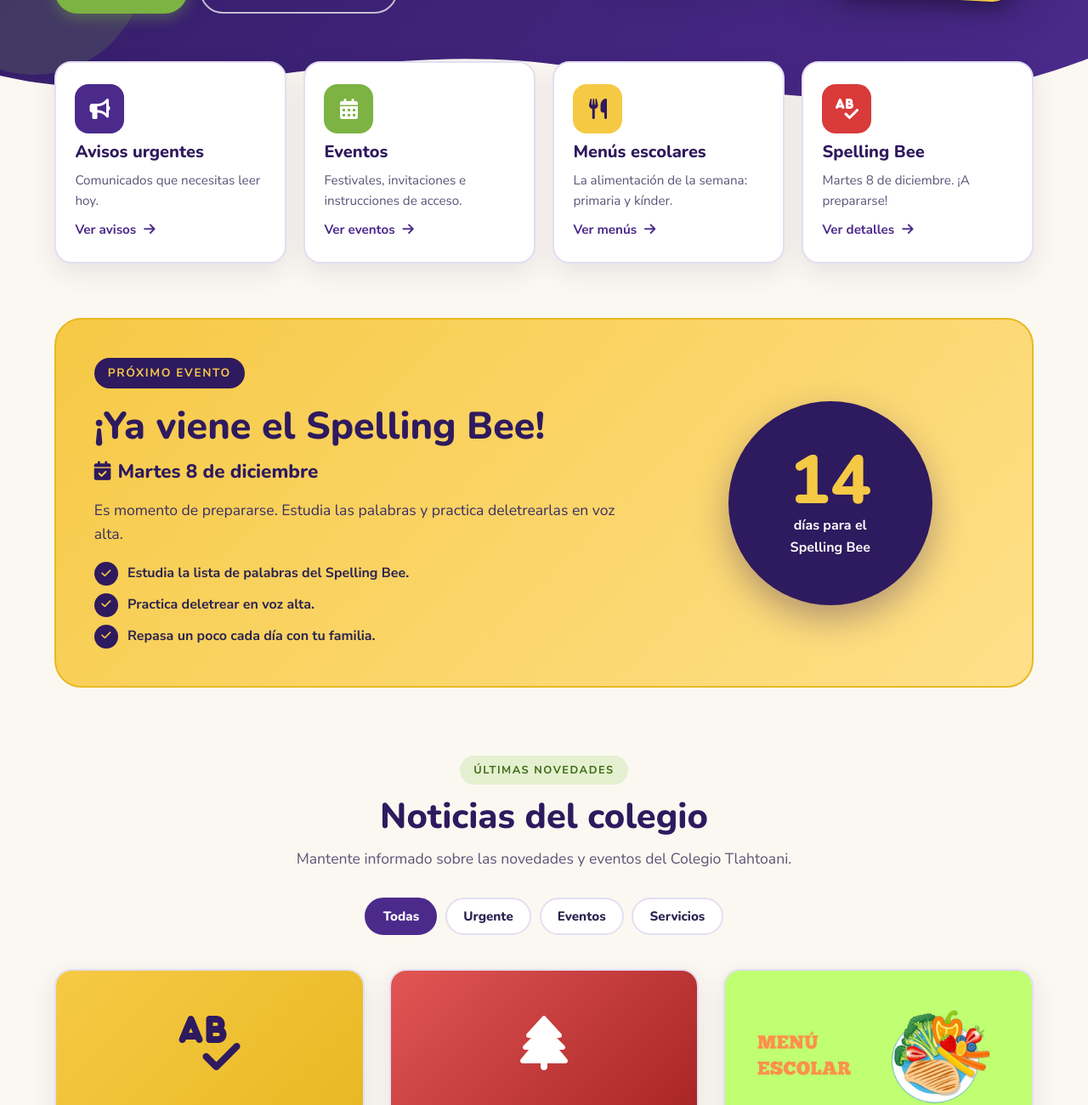
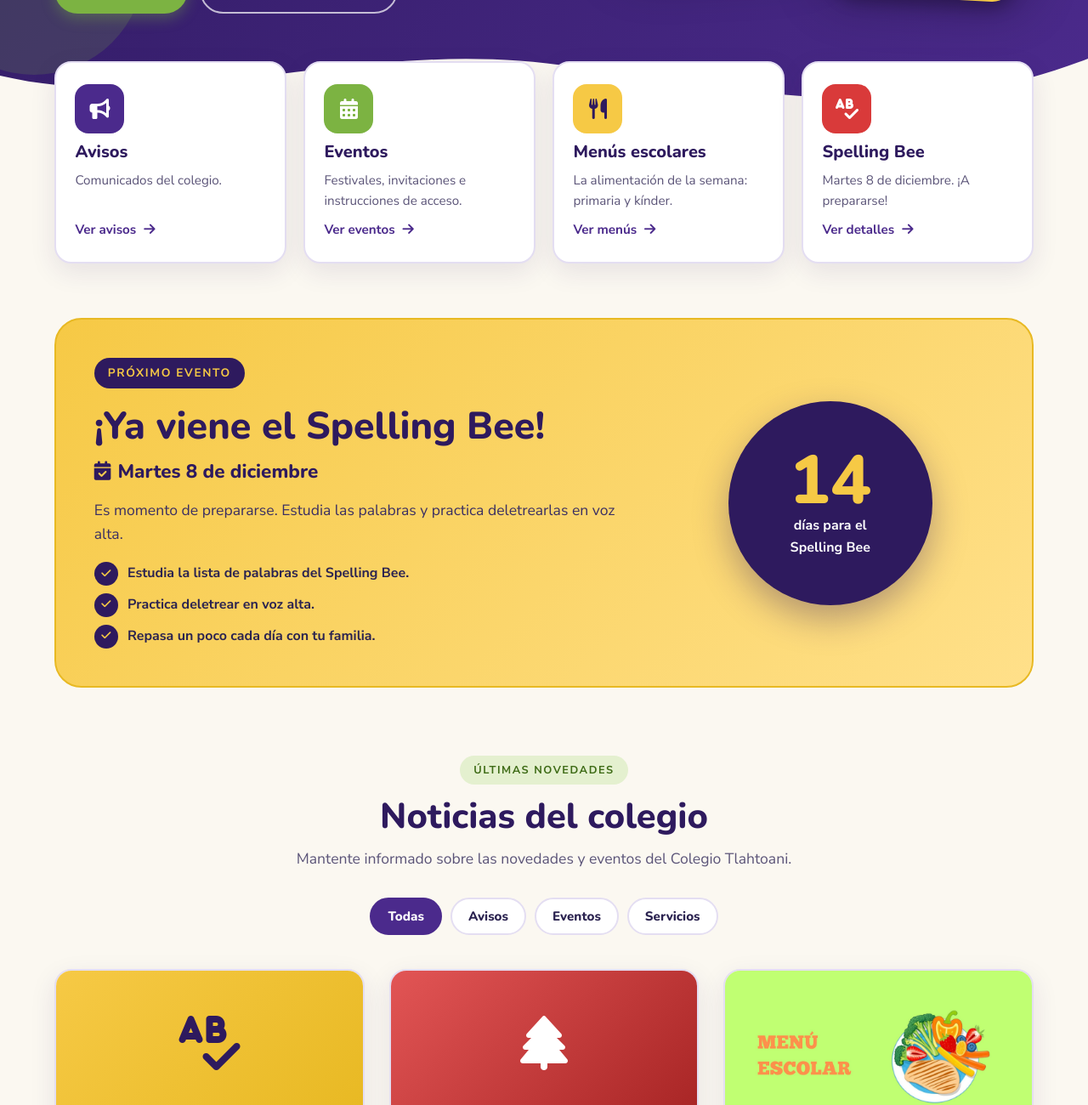
Before and after one commit to colegiotlahtoani/noticias, a plain HTML site: page index.html in a window 1280 px wide. Shown: the part 593-1893 px from the top of the page at 85% size. Drawn offline with nearby package versions, Linux system fonts and the light colour scheme.

Commit message:
Update index.html

```diff
--- a/index.html
+++ b/index.html
@@ -408,8 +408,8 @@
             <div class="container accesos-grid">
                 <a class="acceso reveal" href="#noticias" data-filtro="Urgente">
                     <span class="ico"><i class="fas fa-bullhorn"></i></span>
-                    <h3>Avisos urgentes</h3>
-                    <p>Comunicados que necesitas leer hoy.</p>
+                    <h3>Avisos</h3>
+                    <p>Comunicados del colegio.</p>
                     <span class="mas">Ver avisos <i class="fas fa-arrow-right"></i></span>
                 </a>
                 <a class="acceso reveal" href="#noticias" data-filtro="Eventos">
@@ -467,7 +467,7 @@
 
                 <div class="filtros reveal" role="group" aria-label="Filtrar noticias">
                     <button class="filtro activo" data-filtro="todas">Todas</button>
-                    <button class="filtro" data-filtro="Urgente">Urgente</button>
+                    <button class="filtro" data-filtro="Urgente">Avisos</button>
                     <button class="filtro" data-filtro="Eventos">Eventos</button>
                     <button class="filtro" data-filtro="Servicios">Servicios</button>
                 </div>
```
